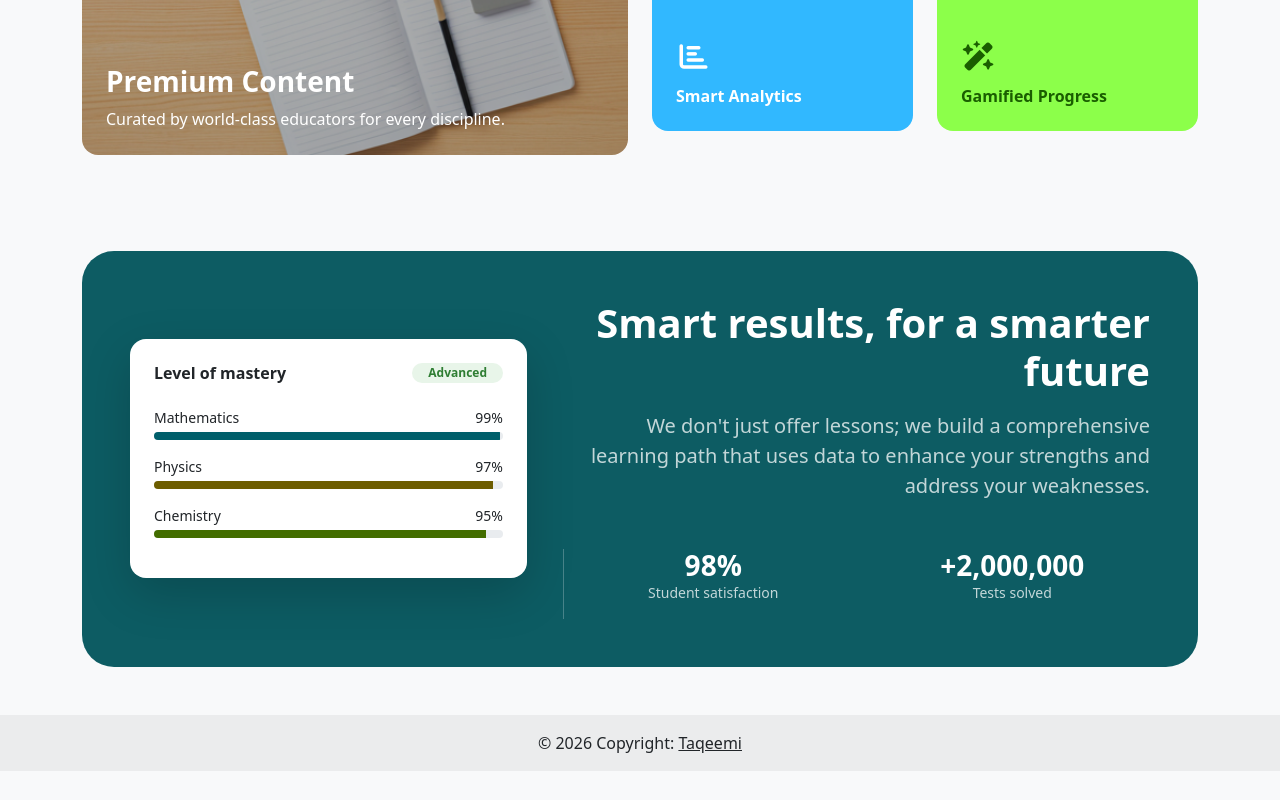
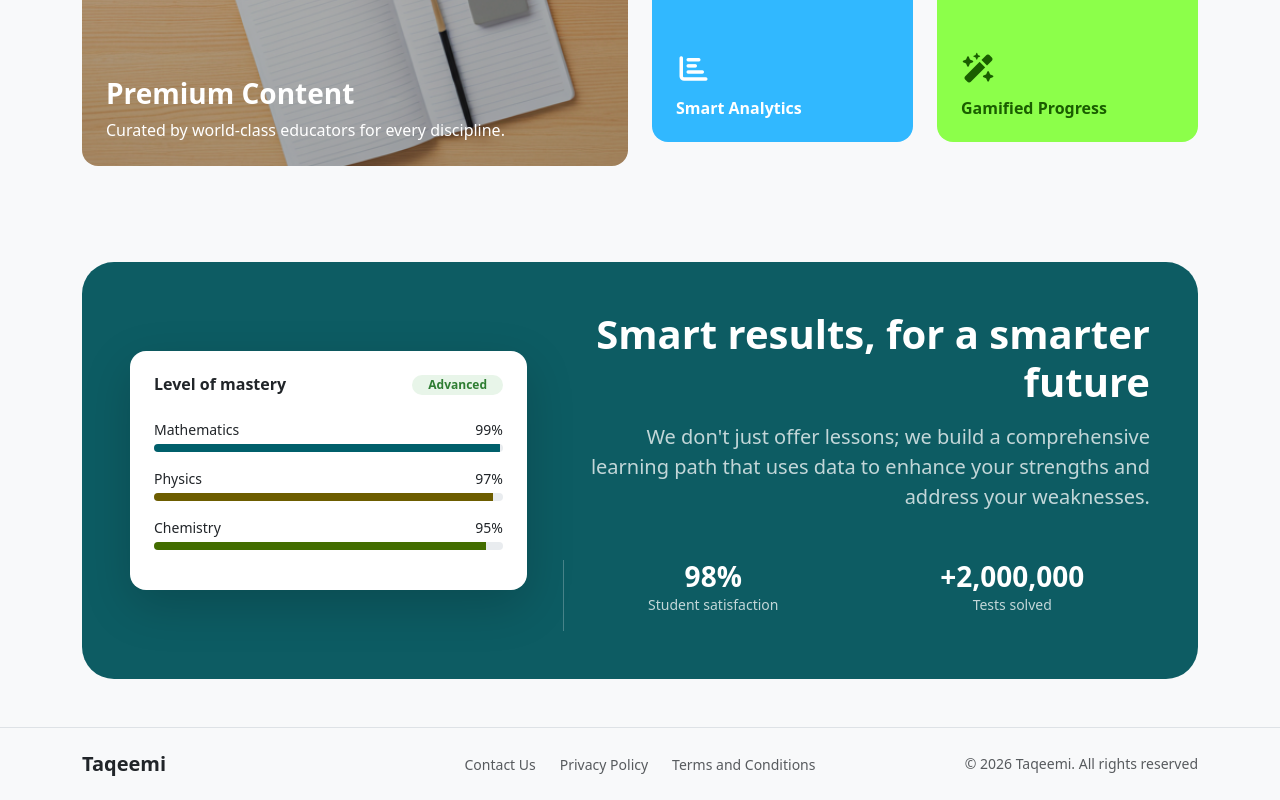
Before and after one commit to ahmed-waly55/taqeemi-Application, an Angular app: page /home in a window 1280 px wide. Shown: the part 1590-2390 px from the top of the page. Before the commit the page ends 2361 px from the top, so only its background shows below. Built offline with nearby package versions, Linux system fonts and the light colour scheme.

Commit message:
fixed p-fixed and enhance footer

```diff
--- /dev/null
+++ b/src/app/layout/auth/auth.component.html
@@ -0,0 +1 @@
+<p>auth works!</p>
--- a/src/app/shared/components/footer/footer.component.html
+++ b/src/app/shared/components/footer/footer.component.html
@@ -1,8 +1,25 @@
-<footer class="bg-body-tertiary text-center text-lg-start">
-  <!-- Copyright -->
-  <div class="text-center p-3" style="background-color: rgba(0, 0, 0, 0.05);">
-    © 2026 Copyright:
-    <a class="text-body" href="#">Taqeemi</a>
+<footer class="py-4 border-top bg-light">
+  <div class="container">
+    <div class="row align-items-center g-3 text-center text-md-start">
+
+      <div class="col-md-3">
+        <h5 class="fw-bold mb-0 text-dark">Taqeemi</h5>
+      </div>
+
+      <div class="col-md-6">
+        <ul class="list-unstyled d-flex justify-content-center mb-0 gap-4 footer-links">
+          <li><a href="#" class="text-decoration-none text-muted small">Contact Us</a></li>
+          <li><a href="#" class="text-decoration-none text-muted small">Privacy Policy</a></li>
+          <li><a href="#" class="text-decoration-none text-muted small">Terms and Conditions</a></li>
+        </ul>
+      </div>
+
+      <div class="col-md-3 text-md-end">
+        <p class="text-muted small mb-0">
+          &copy; 2026 Taqeemi. All rights reserved
+        </p>
+      </div>
+
+    </div>
   </div>
-  <!-- Copyright -->
 </footer>
--- a/src/app/shared/components/header/header.component.html
+++ b/src/app/shared/components/header/header.component.html
@@ -1,5 +1,5 @@
 @if(!islogin){
-  <nav class="navbar navbar-expand-lg  shadow-sm py-3">
+  <nav class="navbar navbar-expand-lg  shadow-sm py-3 fixed-top bg-white ">
   <div class="container-fluid px-5">
 
     <!-- Logo -->
--- a/src/styles.css
+++ b/src/styles.css
@@ -2,6 +2,7 @@
 body{
   background-color: #f8f9fa;
   overflow-x: hidden;
+  padding-top: 100px;
 }
 .t-fs{
   font-size: 4.5rem;
```
Also changed, not shown: src/app/layout/auth/auth.component.ts (added, +12 -0 lines), src/app/layout/auth/auth.component.css (added).
